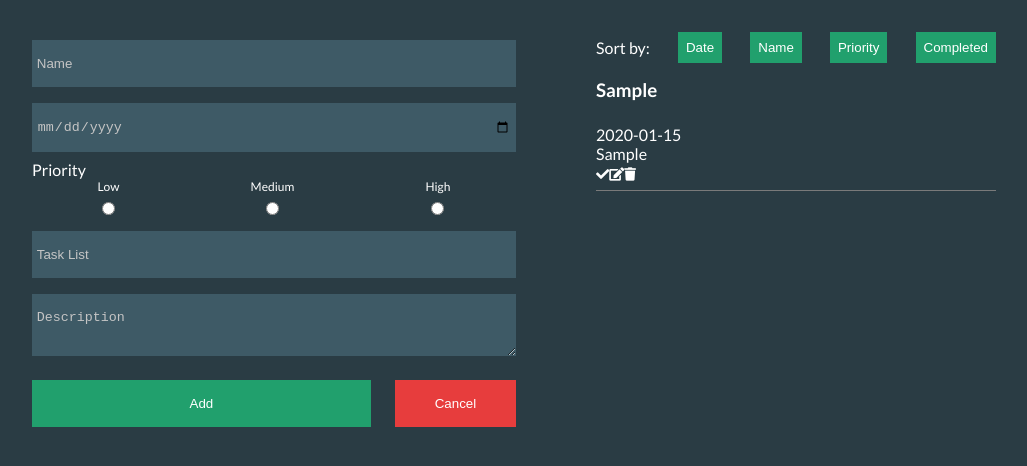
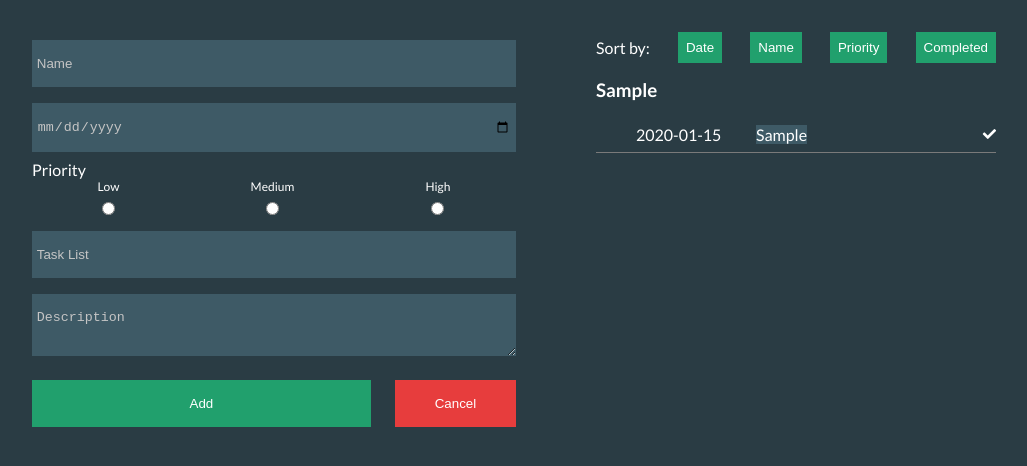
Before and after one commit to Muiqqq/Deadline-App-Frontend, a React (Create React App) app in the folder deadline-app/: page / in a window 1280 px wide. Both pictures are taken after typing "Sample", "2020-01-15", "Sample", "Sample" into the empty fields and a click on the button "Add". Shown: the top 466 px of the page, without its empty margins (5-1032 px from the left). Built offline with nearby package versions, Linux system fonts and the light colour scheme.

Commit message:
Implement Collapsible to Todo components.

```diff
--- a/deadline-app/src/components/Todo.js
+++ b/deadline-app/src/components/Todo.js
@@ -1,4 +1,5 @@
 import React from 'react';
+import Collapsible from './Collapsible';
 
 const Todo = ({ todo, todos, deleteHandler, completeHandler, editHandler }) => {
   const removeItem = () => {
@@ -8,6 +9,9 @@ const Todo = ({ todo, todos, deleteHandler, completeHandler, editHandler }) => {
   };
 
   const markCompleted = (e) => {
+    // Prevents task from collapsing when clicking the checkmark button.
+    e.stopPropagation();
+
     if (todo.isdone !== true) {
       // Filtering happens now in App.js as TodoComponent now has only
       // todos from certain list
@@ -26,14 +30,21 @@ const Todo = ({ todo, todos, deleteHandler, completeHandler, editHandler }) => {
 
   return (
     <li className={setClassNameDependingOnIsDoneStatus()}>
-      <p>{todo.priority}</p>
-      <p>{todo.date}</p>
-      <p>{todo.name}</p>
+      <Collapsible
+        header={
+          <>
+            <p className='todo-priority'>{todo.priority}</p>
+            <p className='todo-date'>{todo.date}</p>
+            <p className='todo-name'>{todo.name}</p>
             <CustomButton
               className='btn-flat task-completed'
               onClick={markCompleted}
               icon='fas fa-check'
             />
+          </>
+        }
+      >
+        <p className='todo-description'>{todo.description}</p>
         <CustomButton
           className='btn-flat'
           onClick={handleEdit}
@@ -44,6 +55,7 @@ const Todo = ({ todo, todos, deleteHandler, completeHandler, editHandler }) => {
           onClick={removeItem}
           icon='fas fa-trash'
         />
+      </Collapsible>
     </li>
   );
 };
```
Lines whose indentation alone changed are shown as unchanged.
